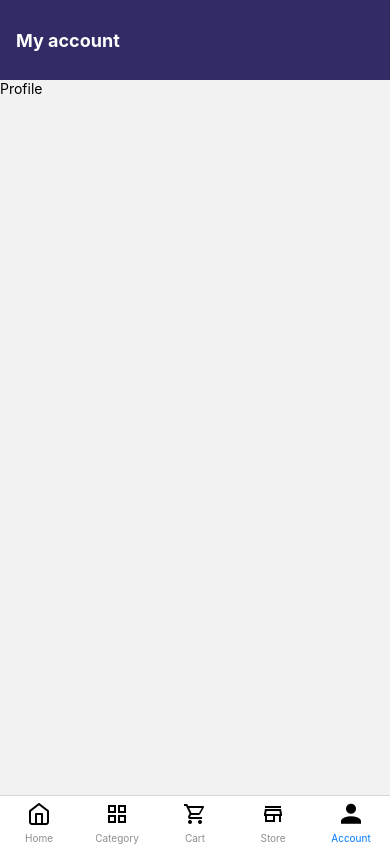
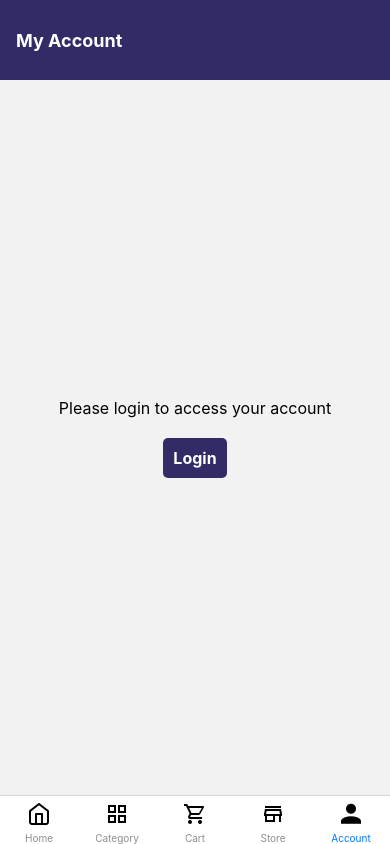
Before and after one commit to Darshan-Nagesh/Elderly, a React Native app: screen /Profile in a window 390 px wide. Built offline with nearby package versions, Linux system fonts and the light colour scheme; no server answers.

Commit message:
Basic profile page is done

```diff
--- a/Screens/Profile.js
+++ b/Screens/Profile.js
@@ -1,13 +1,13 @@
-import { StyleSheet, Text, View } from 'react-native'
-import React, { useLayoutEffect } from 'react'
+import React, { useState, useLayoutEffect } from 'react';
+import { View, Text, Button, StyleSheet, TouchableOpacity } from 'react-native';
 import { useNavigation } from '@react-navigation/native';
 
 const Profile = () => {
-    const navigation=useNavigation();
+  const navigation = useNavigation();
   useLayoutEffect(() => {
     navigation.setOptions({
       headerShown: true,
-        title: "My account",
+      title: "My Account",
       headerTitleStyle: {
         fontSize: 18,
         fontWeight: "bold",
@@ -20,14 +20,65 @@ const Profile = () => {
         shadowColor: "transparent",
       },
     });
-    },[]);
+  }, []);
+
+  const [isLoggedIn, setIsLoggedIn] = useState(false);
+
+  const handleLogin = () => {
+    setIsLoggedIn(true);
+  };
+
+  const handleLogout = () => {
+    setIsLoggedIn(false);
+  };
+
   return (
+    <View style={styles.container}>
+      {isLoggedIn ? (
         <View>
-      <Text>Profile</Text>
+          <Text style={styles.loggedInText}>Welcome to Elderly!</Text>
+          <Button title="Logout" onPress={handleLogout} />
         </View>
-  )
-}
+      ) : (
+        <View>
+          <Text style={styles.loggedOutText}>Please login to access your account</Text>
+          <TouchableOpacity style={styles.loginButton} onPress={handleLogin}>
+            <Text style={styles.buttonText}>Login</Text>
+          </TouchableOpacity>
+        </View>
+      )}
+    </View>
+  );
+};
 
-export default Profile
+const styles = StyleSheet.create({
+  container: {
+    flex: 1,
+    padding: 10,
+    justifyContent: 'center',
+  },
+  loggedInText: {
+    fontSize: 18,
+    fontWeight: 'bold',
+    marginBottom: 20,
+    textAlign: 'center',
+  },
+  loggedOutText: {
+    fontSize: 16,
+    marginBottom: 20,
+    textAlign: 'center',
+  },
+  loginButton: {
+    backgroundColor: '#312B66',
+    padding: 10,
+    borderRadius: 5,
+    alignSelf: 'center',
+  },
+  buttonText: {
+    color: 'white',
+    fontSize: 16,
+    fontWeight: 'bold',
+  },
+});
 
-const styles = StyleSheet.create({})
+export default Profile;
```
Lines whose indentation alone changed are shown as unchanged.
